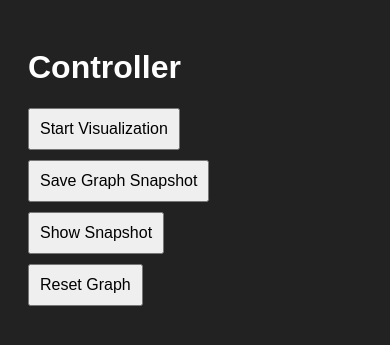
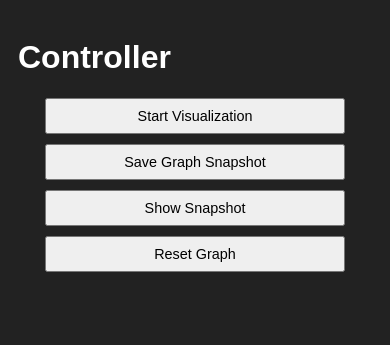
Before and after one commit to zzzhang12/Bitcoin-Visualisation, a Flask app: page /controller in a window 390 px wide. Shown: the top 345 px of the page. Run offline with Flask 3, Linux system fonts and the light colour scheme; some libraries are stand-ins or nearby versions.

Commit message:
Improved controller page layout

```diff
--- a/client/templates/controller.html
+++ b/client/templates/controller.html
@@ -14,8 +14,41 @@
             display: block;
             margin: 10px 0;
             padding: 10px;
-            font-size: 16px;
+            font-size: 1em;
             cursor: pointer;
+            width: 100%;
+            max-width: 300px;
+            margin-left: auto;
+            margin-right: auto;
+        }
+        #snapshotList {
+            margin-top: 20px;
+            display: none;
+            max-width: 300px;
+            margin-left: auto;
+            margin-right: auto;
+        }
+        .snapshot-button {
+            margin: 5px 0;
+            padding: 10px;
+            width: 100%;
+            background-color: #444;
+            color: #fff;
+            border: none;
+            cursor: pointer;
+            font-size: 1em;
+        }
+        .snapshot-button:hover {
+            background-color: #666;
+        }
+        @media (max-width: 600px) {
+            body {
+                padding: 10px;
+            }
+            button, .snapshot-button {
+                font-size: 0.9em;
+                padding: 8px;
+            }
         }
     </style>
 </head>
@@ -87,16 +120,19 @@
         function displaySnapshotList(snapshots) {
             const snapshotList = document.getElementById('snapshotList');
             snapshotList.innerHTML = ''; // Clear previous list
-            snapshotList.style.display = 'block';
 
             snapshots.forEach(snapshot => {
+                const snapshotName = snapshot.replace('graph_snapshot_', '').replace('.json', '');
                 const button = document.createElement('button');
-                button.textContent = snapshot;
+                button.className = 'snapshot-button';
+                button.textContent = snapshotName;
                 button.addEventListener('click', () => {
-                    displaySnapshot(snapshot);
+                    window.open(`/static_graph?snapshot=${snapshot}`, '_blank');
                 });
                 snapshotList.appendChild(button);
             });
+
+            snapshotList.style.display = 'block'; // Show the list
         }
 
         function displaySnapshot(snapshot) {
```
